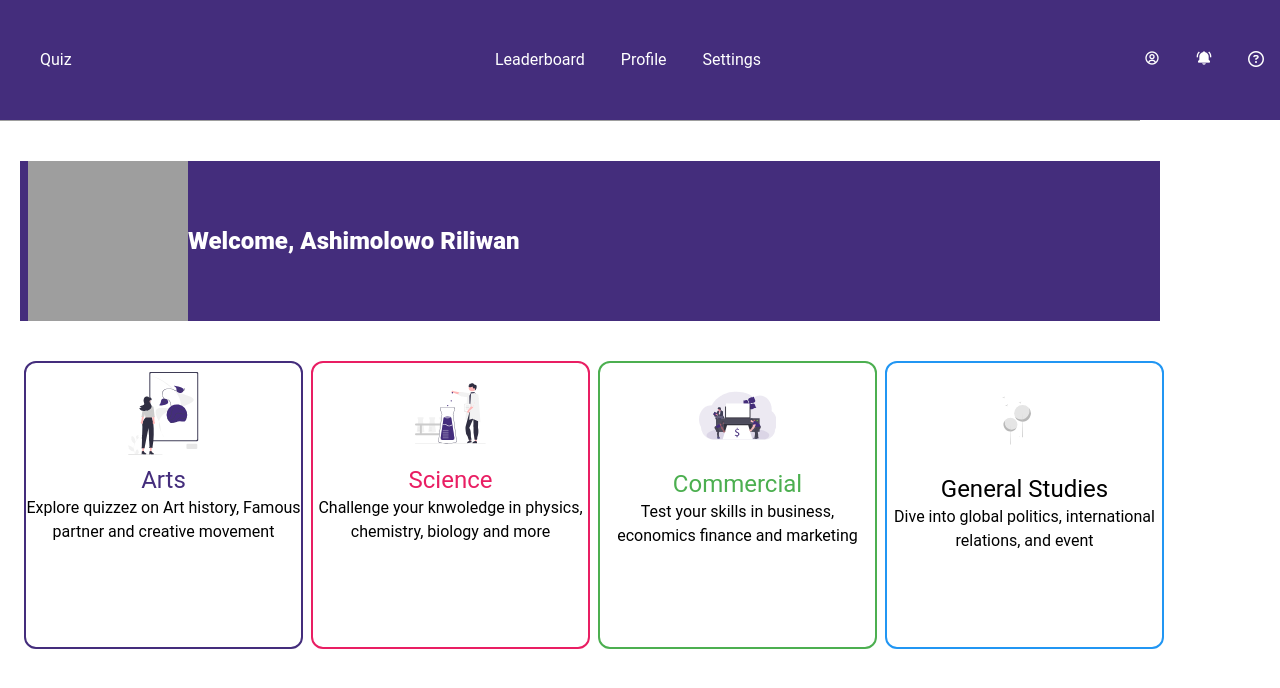
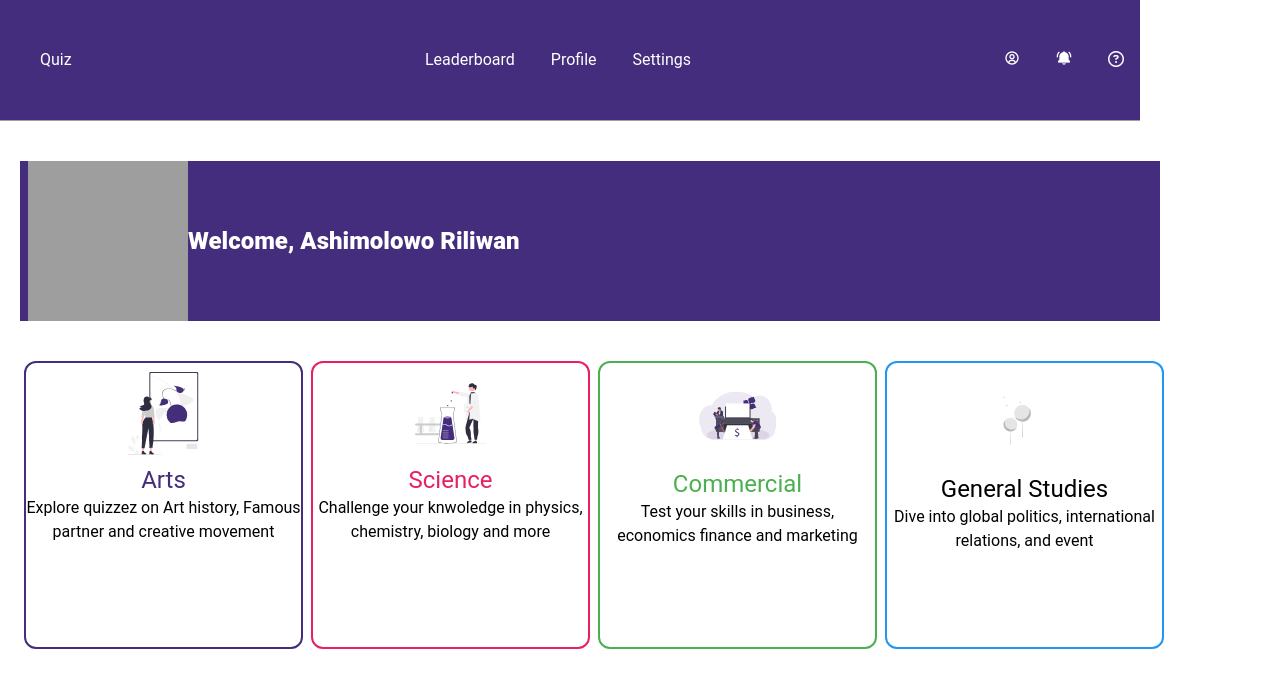
Before and after one commit to Ashimolowo/terraBootcamp-dashboard, a React (Vite) app: page / in a window 1280 px wide. Shown: the top 688 px of the page. Built offline with nearby package versions, Linux system fonts and the light colour scheme; grey boxes are pictures that could not be loaded.

Commit message:
overflow changed

```diff
--- a/src/component/dashboard.jsx
+++ b/src/component/dashboard.jsx
@@ -5,7 +5,7 @@ const DashBoard = () => {
   return (
    <div>
     <ul className="container divide-y divide-gray-500" style={{fontFamily: "Roboto"}}>
-        <li className="flex items-center-justify-evenly md:justify-normal bg-customPurple w-screen  py-10">
+        <li className="flex items-center-justify-evenly md:justify-normal bg-customPurple w-full  py-10 overflow-auto">
             <div className="flex w-full">
                 <span className="flex-initial inline w-32 text-white px-3 py-2 pl-20 sm:pl-10">Quiz</span>
                 <span className="flex-1 inline text-center space-x-9 text-white  pl-64 md:pl-2 sm:pl-2 px-3 py-2">
```
